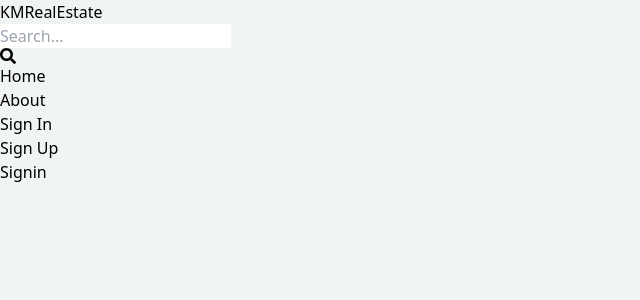
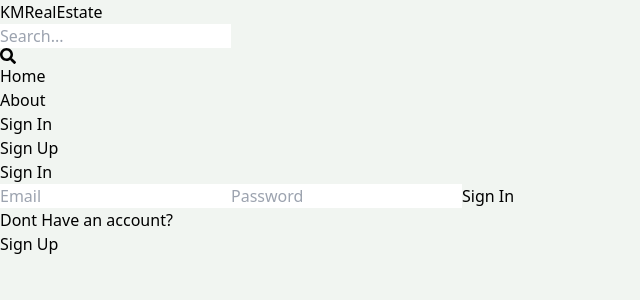
Before and after one commit to themeexpress/MERN-estate, a React (Vite) app in the folder client/: page /sign-in in a window 1280 px wide. Shown: the top 300 px of the page, without its empty margins (0-640 px from the left). Built offline with nearby package versions, Linux system fonts and the light colour scheme.

Commit message:
completed SignIn UI and Functionality

```diff
--- a/client/src/pages/SignUp.jsx
+++ b/client/src/pages/SignUp.jsx
@@ -13,7 +13,6 @@
       [e.target.id]: e.target.value,
     });
   };
-  //console.log(formData);
   const handleSubmit = async (e) => {
     e.preventDefault();
     try{
@@ -27,7 +26,6 @@
         body: JSON.stringify(formData),
       });
       const data = await res.json();
-      console.log(data);
       if (data.success == false){
         setError(data.message);
         setLoading(false);
@@ -46,7 +44,7 @@
     <div className='p-3 max-w-lg mx-auto'>
       <h1 className='text-3xl text-center font-semibold my-7'>SignUp</h1>
       <form onSubmit={handleSubmit} className='flex flex-col gap-4'>
-        <input type='text' placeholder='user Name'
+        <input type='text' placeholder='User Name'
         className='border p-3 rounded-lg' id='username' onChange={handleChange}/>
 
         <input type='text' placeholder='Email'
@@ -63,7 +61,6 @@
         </Link>
       </div>
       {error && <p className='text-red-500 mt-5'>{error}</p>}
-
     </div>
   )
 }
--- a/client/src/pages/Signin.jsx
+++ b/client/src/pages/Signin.jsx
@@ -1,7 +1,65 @@
-import React from 'react'
+import React, { useState } from 'react'
+import { Link, useNavigate} from 'react-router-dom'
 
-export default function Signin() {
+export default function SignIn() {
+  const [formData, setFormData] = useState({});
+  const [error, setError] = useState(null);
+  const [loading, setLoading] = useState(false)
+  const navigate = useNavigate();
+
+  const handleChange = (e) => {
+    setFormData({
+      ...formData,
+      [e.target.id]: e.target.value,
+    });
+  };
+  //console.log(formData);
+  const handleSubmit = async (e) => {
+    e.preventDefault();
+    try{
+      setLoading(true)
+      const res = await fetch('/api/auth/signin',
+      {
+        method: 'POST',
+        headers: {
+          'Content-Type': 'application/json',
+        },
+        body: JSON.stringify(formData),
+      });
+      const data = await res.json();
+      console.log(data);
+      if (data.success == false){
+        setError(data.message);
+        setLoading(false);
+        return;
+      }
+      setLoading(false);
+      setError(null)
+      // There is no error and user is created so navigate the sign-in page
+      navigate('/');
+    }catch(error){
+      setLoading(false)
+      setError(error.message)
+    }
+  }
   return (
-    <div>Signin</div>
+    <div className='p-3 max-w-lg mx-auto'>
+      <h1 className='text-3xl text-center font-semibold my-7'>Sign In</h1>
+      <form onSubmit={handleSubmit} className='flex flex-col gap-4'>
+        <input type='text' placeholder='Email'
+        className='border p-3 rounded-lg' id='email' onChange={handleChange}/>
+        <input type='text' placeholder='Password'
+        className='border p-3 rounded-lg' id='password' onChange={handleChange}/>
+        <button disabled={loading} className='bg-slate-700 text-white p-3 rounded-lg uppercase hover:opacity-95
+        disable:opacity-80'>{loading ? 'Loading...' : 'Sign In'} </button>
+      </form>
+      <div className='flex gap-2 mt-5'>
+        <p>Dont Have an account? </p>
+        <Link to={"/sign-up"}>
+          <span className='text-blue-700'> Sign Up </span>
+        </Link>
+      </div>
+      {error && <p className='text-red-500 mt-5'>{error}</p>}
+    </div>
   )
 }
```
Also changed, not shown: client/src/App.jsx (+6 -6 lines).
